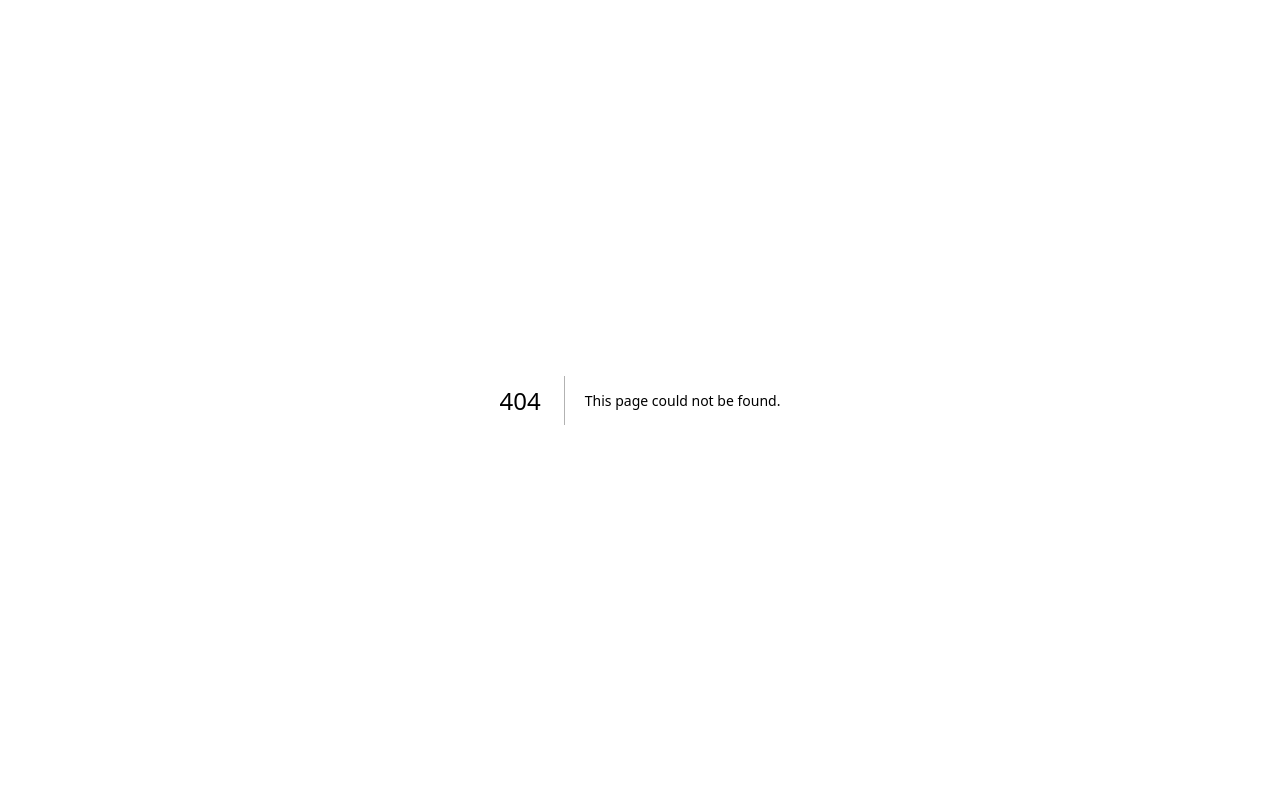
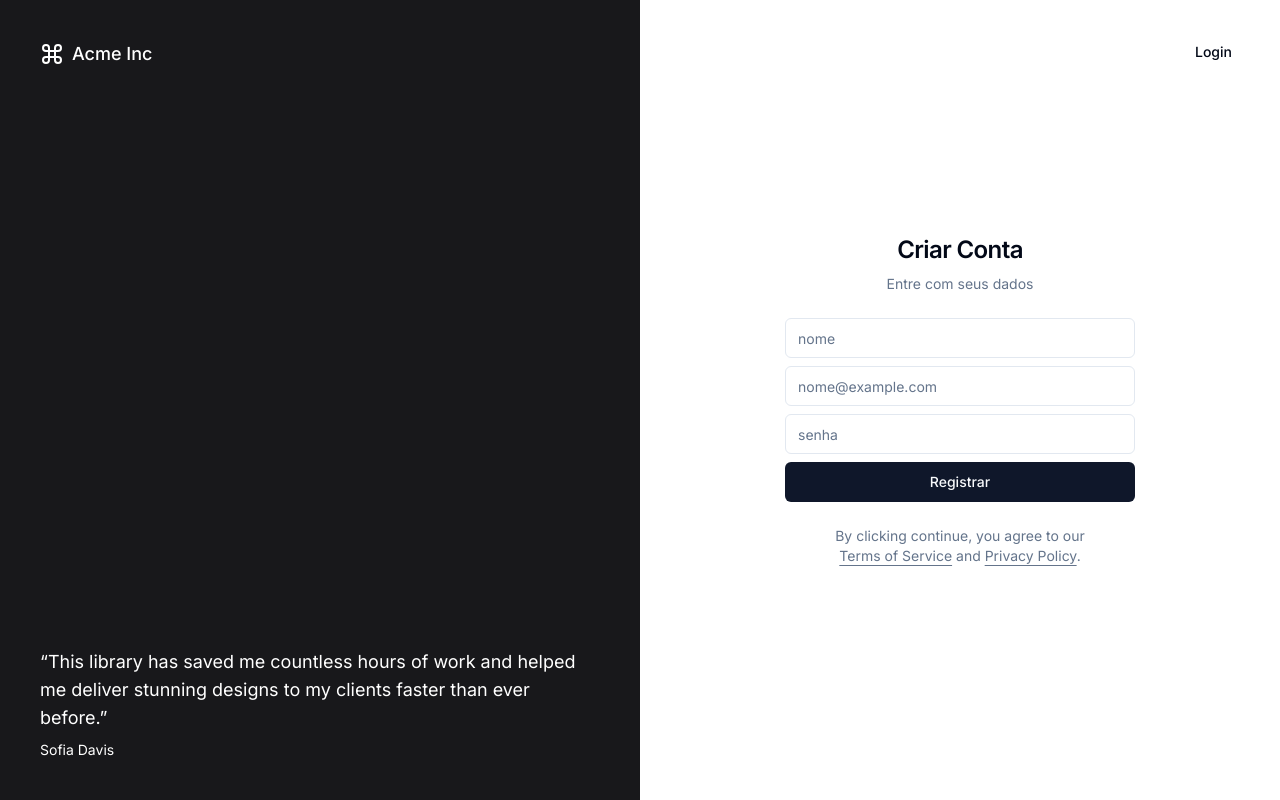
Before and after one commit to owesleymoraes/next-credentials, a Next.js app: page /register in a window 1280 px wide. Before the commit this address had no page. Built offline with nearby package versions, Linux system fonts and the light colour scheme.

Commit message:
feat: create page register user

```diff
--- /dev/null
+++ b/app/(marketing)/register/page.tsx
@@ -0,0 +1,87 @@
+import { Metadata } from "next";
+import Link from "next/link";
+import { cn } from "@/lib/utils";
+import { buttonVariants } from "@/components/ui/button";
+import { UserRegisterForm } from "@/components/ui/user-register-auth ";
+
+export const metadata: Metadata = {
+  title: "Authentication",
+  description: "Authentication forms built using the components.",
+};
+
+export default function AuthenticationPage() {
+  return (
+    <>
+      <div className=""></div>
+      <div className="container relative hidden h-[800px] flex-col items-center justify-center md:grid lg:max-w-none lg:grid-cols-2 lg:px-0">
+        <Link
+          href="/examples/authentication"
+          className={cn(
+            buttonVariants({ variant: "ghost" }),
+            "absolute right-4 top-4 md:right-8 md:top-8"
+          )}
+        >
+          Login
+        </Link>
+        <div className="relative hidden h-full flex-col bg-muted p-10 text-white dark:border-r lg:flex">
+          <div className="absolute inset-0 bg-zinc-900" />
+          <div className="relative z-20 flex items-center text-lg font-medium">
+            <svg
+              xmlns="http://www.w3.org/2000/svg"
+              viewBox="0 0 24 24"
+              fill="none"
+              stroke="currentColor"
+              strokeWidth="2"
+              strokeLinecap="round"
+              strokeLinejoin="round"
+              className="mr-2 h-6 w-6"
+            >
+              <path d="M15 6v12a3 3 0 1 0 3-3H6a3 3 0 1 0 3 3V6a3 3 0 1 0-3 3h12a3 3 0 1 0-3-3" />
+            </svg>
+            Acme Inc
+          </div>
+          <div className="relative z-20 mt-auto">
+            <blockquote className="space-y-2">
+              <p className="text-lg">
+                &ldquo;This library has saved me countless hours of work and
+                helped me deliver stunning designs to my clients faster than
+                ever before.&rdquo;
+              </p>
+              <footer className="text-sm">Sofia Davis</footer>
+            </blockquote>
+          </div>
+        </div>
+        <div className="lg:p-8">
+          <div className="mx-auto flex w-full flex-col justify-center space-y-6 sm:w-[350px]">
+            <div className="flex flex-col space-y-2 text-center">
+              <h1 className="text-2xl font-semibold tracking-tight">
+                Criar Conta
+              </h1>
+              <p className="text-sm text-muted-foreground">
+                Entre com seus dados
+              </p>
+            </div>
+            <UserRegisterForm />
+            <p className="px-8 text-center text-sm text-muted-foreground">
+              By clicking continue, you agree to our{" "}
+              <Link
+                href="/terms"
+                className="underline underline-offset-4 hover:text-primary"
+              >
+                Terms of Service
+              </Link>{" "}
+              and{" "}
+              <Link
+                href="/privacy"
+                className="underline underline-offset-4 hover:text-primary"
+              >
+                Privacy Policy
+              </Link>
+              .
+            </p>
+          </div>
+        </div>
+      </div>
+    </>
+  );
+}
```
